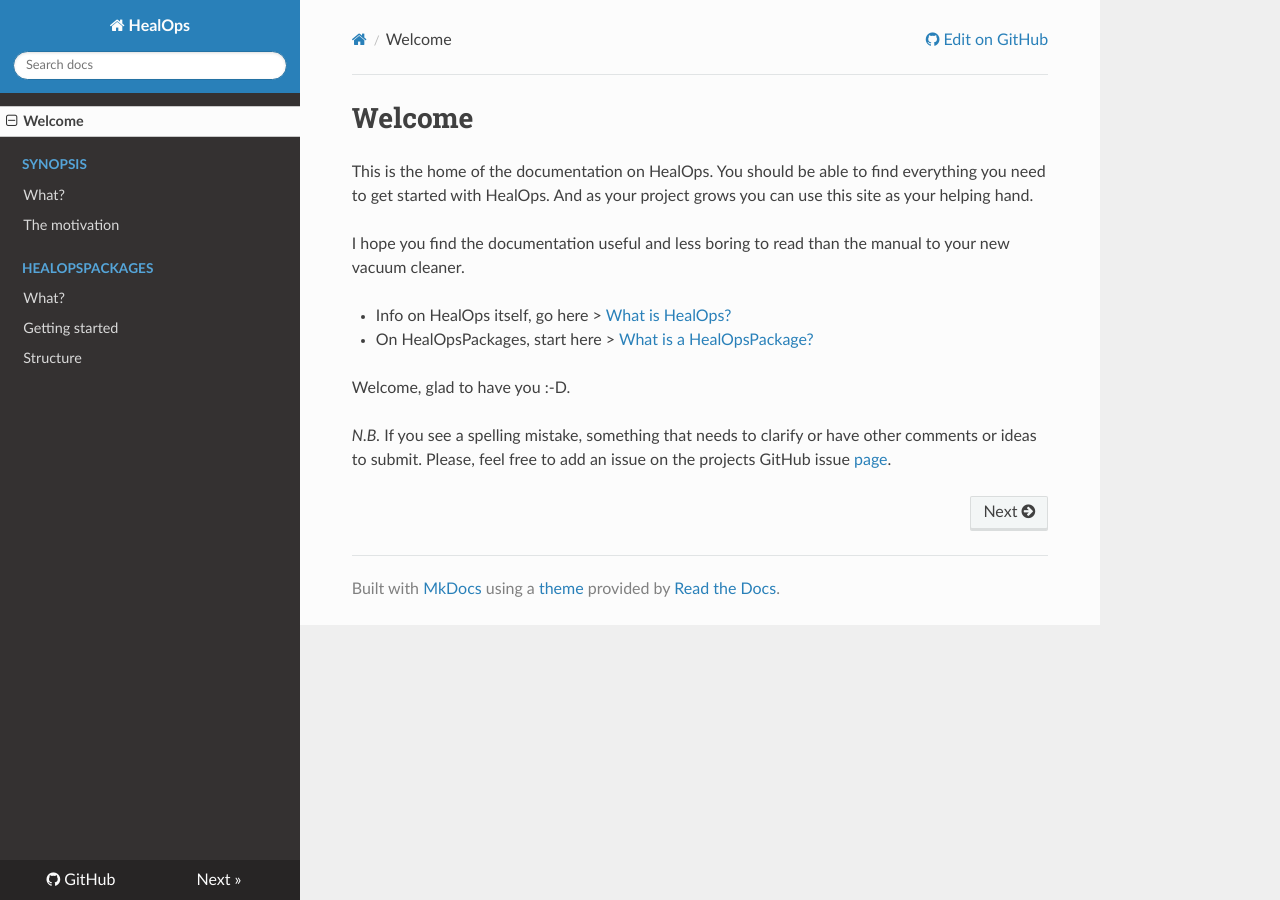
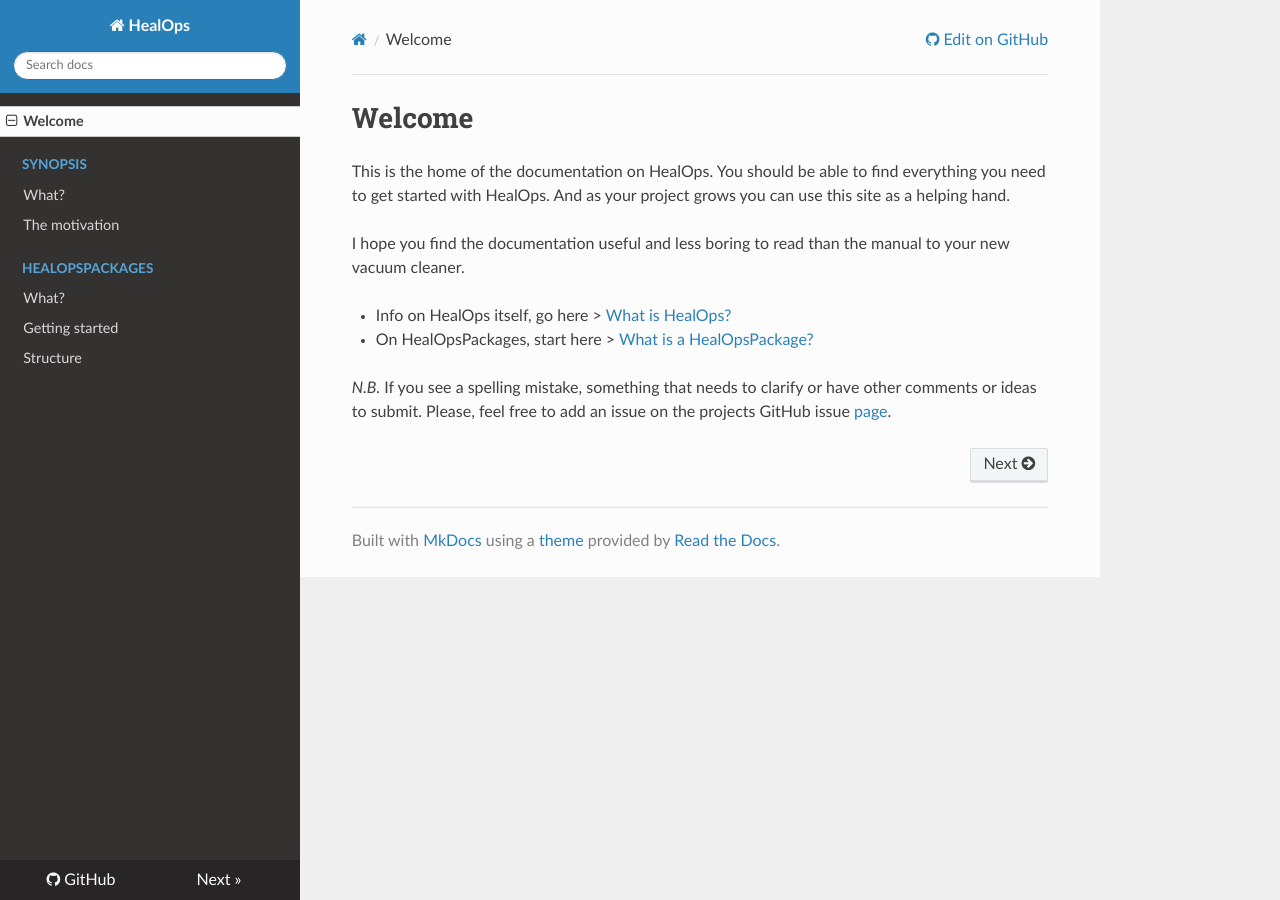
Before and after one commit to larssb/HealOps, an MkDocs documentation site: the page built from docs/index.md, in a window 1280 px wide. Built offline with MkDocs 1.6.1, drawn with Linux system fonts in a browser that asks for light colours; nearby versions of some CDN libraries; old or Windows-style settings are respelled for this version of MkDocs.

Commit message:
StatsMode continued
- Import the StatsItem class
- Functions for returning a StatsItem and a StatsItemCollection
Documentation:
- improve index "Welcome" landinge page.

```diff
--- a/docs/index.md
+++ b/docs/index.md
@@ -1,12 +1,10 @@
 # Welcome
 
-This is the home of the documentation on HealOps. You should be able to find everything you need to get started with HealOps. And as your project grows you can use this site as your helping hand.
+This is the home of the documentation on HealOps. You should be able to find everything you need to get started with HealOps. And as your project grows you can use this site as a helping hand.
 
 I hope you find the documentation useful and less boring to read than the manual to your new vacuum cleaner.
 
 - Info on HealOps itself, go here > [What is HealOps?](./HealOps-What.md)
 - On HealOpsPackages, start here > [What is a HealOpsPackage?](./HealOpsPackages-What.md)
 
-Welcome, glad to have you :-D.
-
 _N.B._ If you see a spelling mistake, something that needs to clarify or have other comments or ideas to submit. Please, feel free to add an issue on the projects GitHub issue [page](https://github.com/larssb/HealOps/issues).
```
Also changed, not shown: 3 other files.
